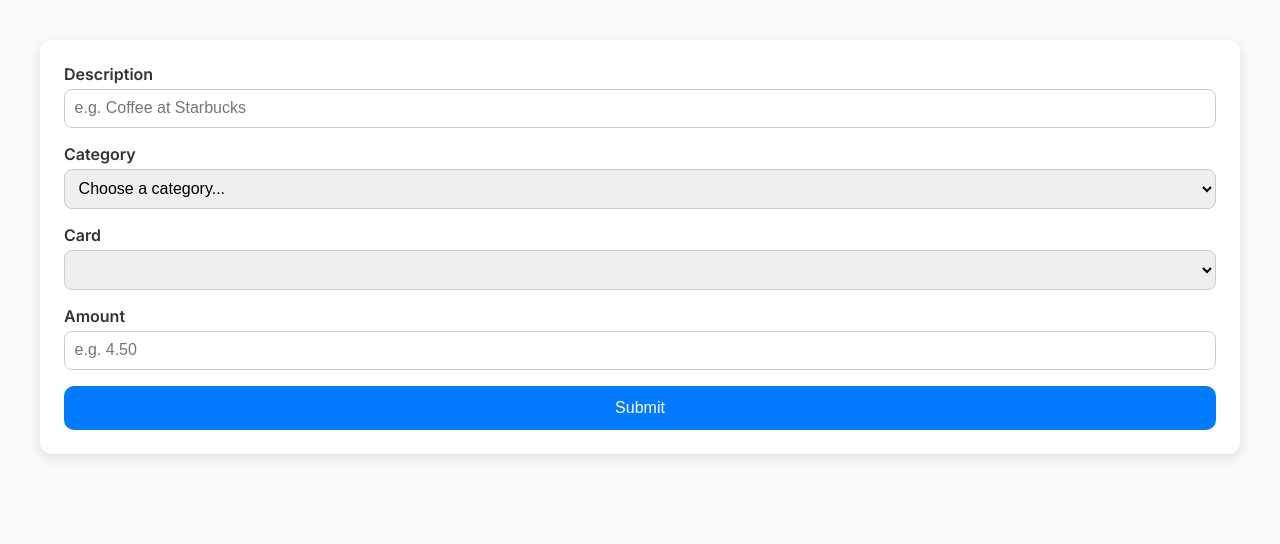
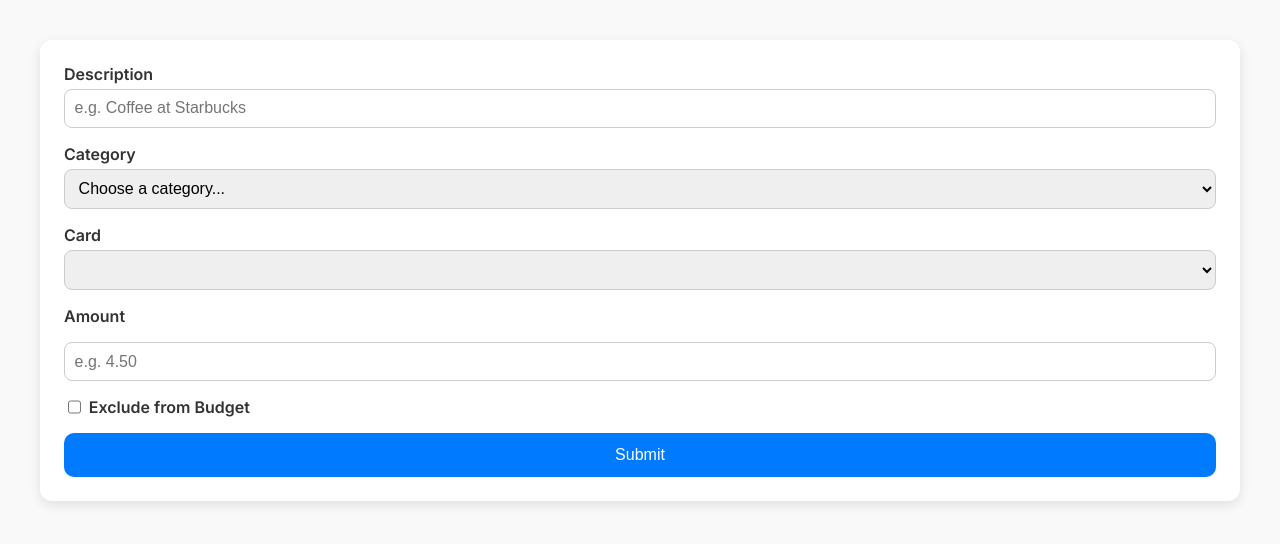
Before and after one commit to azigerelli/shortcut-input, a plain HTML site: page index.html in a window 1280 px wide. Drawn offline with Linux system fonts and the light colour scheme.

Commit message:
Adds checkbox for excluding

```diff
--- a/index.html
+++ b/index.html
@@ -27,13 +27,26 @@
         flex-direction: column;
         gap: 0.3em; /* Adds spacing between label and input */
       }
+      .inline-group {
+        display: flex;
+        align-items: left;
+        gap: 1em; /* Adds spacing between elements */
+      }
+      .inline-group label {
+        margin-right: 0.5em;
+      }
+      .inline-checkbox {
+        display: flex;
+        align-items: left;
+        gap: 0.3em; /* Adds spacing between the checkbox and label text */
+        white-space: nowrap; /* Prevents wrapping of the label text */
+      }
       label {
         font-weight: 600;
       }
       input,
       select,
       button {
-        width: 100%;
         padding: 0.6em;
         border: 1px solid #ccc;
         border-radius: 8px;
@@ -94,7 +107,7 @@
         <select id="card" required></select>
       </div>
 
-      <div class="form-group">
+      <div class="form-group inline-group">
         <label for="amount">Amount</label>
         <input
           type="number"
@@ -105,6 +118,10 @@
           min="0"
           inputmode="decimal"
         />
+        <label for="exclude" class="inline-checkbox">
+            <input type="checkbox" id="exclude" />
+          Exclude from Budget
+        </label>
       </div>
 
       <button type="submit">Submit</button>
@@ -120,6 +137,7 @@
           category: document.getElementById("category").value,
           card: document.getElementById("card").value,
           amount: document.getElementById("amount").value,
+          exclude: document.getElementById("exclude").checked, // Get the checkbox value
         };
         const encoded = encodeURIComponent(JSON.stringify(data));
         window.location.href = `shortcuts://x-callback-url/run-shortcut?name=${encodeURIComponent(
```
